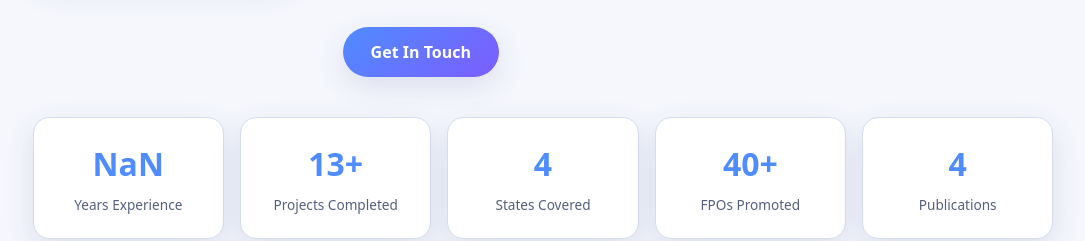
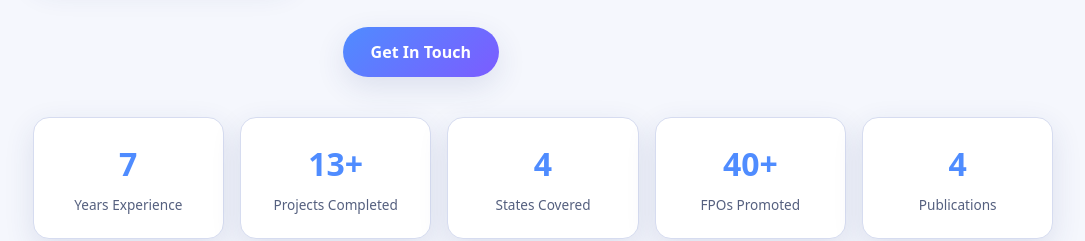
Before and after one commit to Ramkirankavadi/ramkiran-kavadi-portfolio, a plain HTML site: page index.html in a window 1280 px wide. Shown: the part 1400-1641 px from the top of the page, without its empty margins (97-1182 px from the left). Drawn offline with Linux system fonts and the light colour scheme.

Commit message:
Fix HTML entity for years experience stat

```diff
--- a/index.html
+++ b/index.html
@@ -122,7 +122,7 @@ footer h3{color:var(--accent);margin-bottom:10px}footer p,footer a{display:block
     </div>
   </div>
   <div class="stats rv">
-    <div class="stat"><b data-n="7+">0</b><span>Years Experience</span></div>
+    <div class="stat"><b data-n="7">0</b><span>Years Experience</span></div>
     <div class="stat"><b data-n="13">0</b><span>Projects Completed</span></div>
     <div class="stat"><b data-n="4">0</b><span>States Covered</span></div>
     <div class="stat"><b data-n="40">0</b><span>FPOs Promoted</span></div>
```
